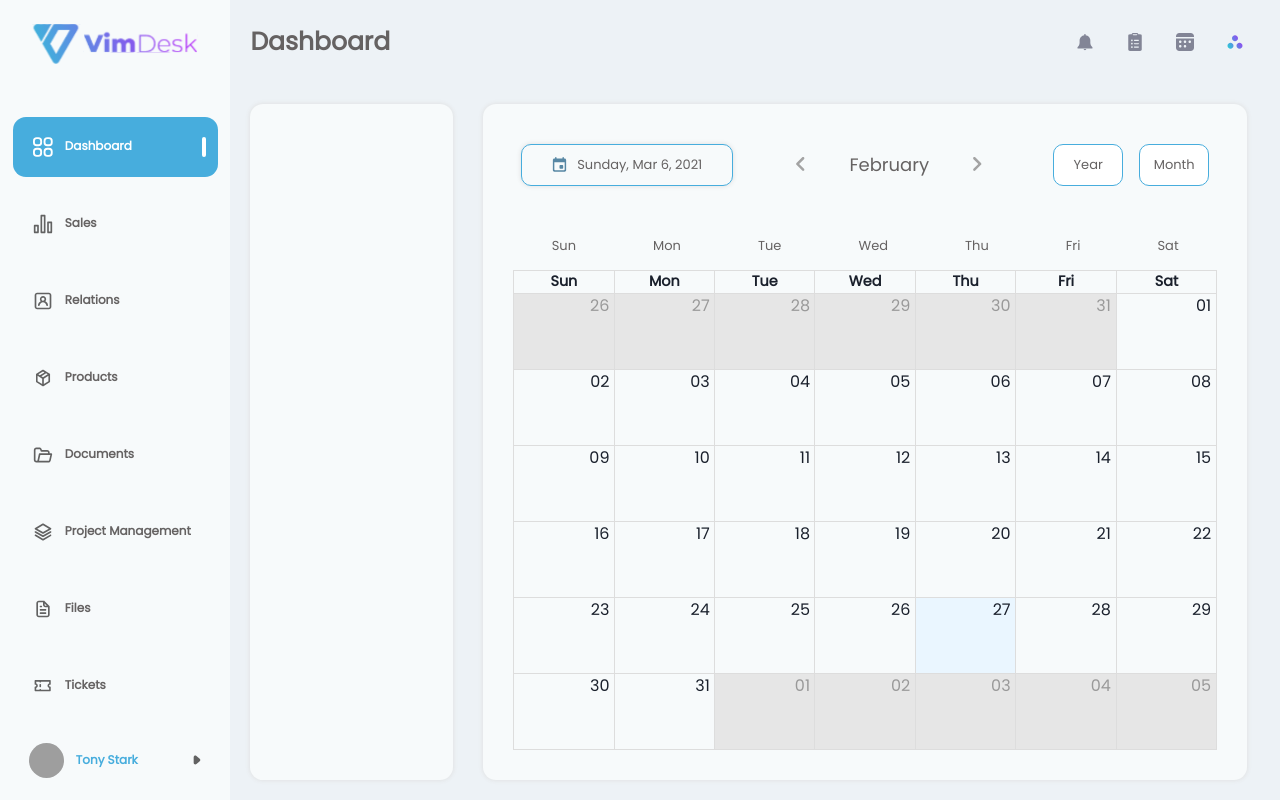
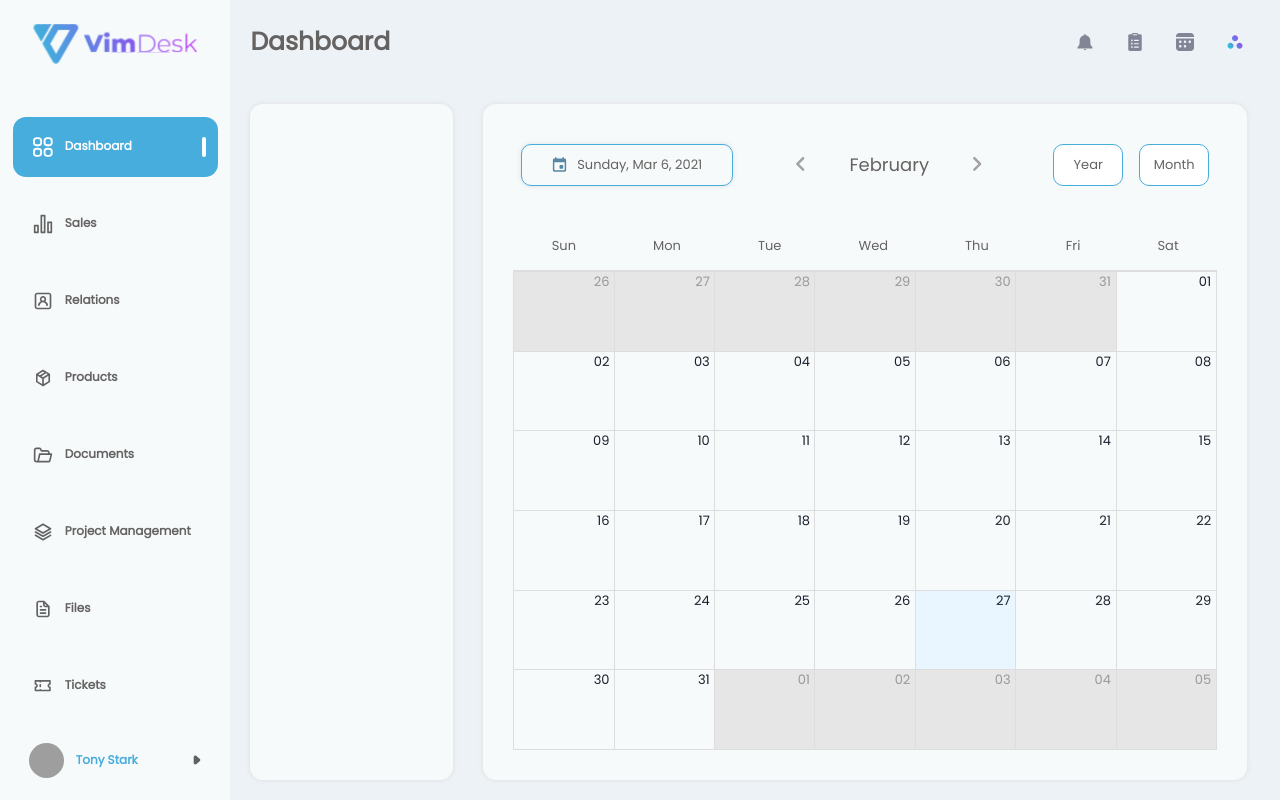
Before and after one commit to kin-mynthone/vimdesk_nextjs, a Next.js app: page /reminders in a window 1280 px wide. Built offline with nearby package versions, Linux system fonts and the light colour scheme; grey boxes are pictures that could not be loaded.

Commit message:
add font size and weight in calendar

```diff
--- a/pages/reminders/index.js
+++ b/pages/reminders/index.js
@@ -282,9 +282,15 @@ export default function Reminders() {
           endAccessor="end"
           components={{
             toolbar: "Hide",
+            header: "Hide",
           }}
-          // events={this.state.events}
-          style={{ height: "60vh", width: width * 0.55 }}
+          // events={events}
+          style={{
+            height: "60vh",
+            width: width * 0.55,
+            fontSize: 13,
+            fontWeight: 300,
+          }}
         />
       </Flex>
     );
```
